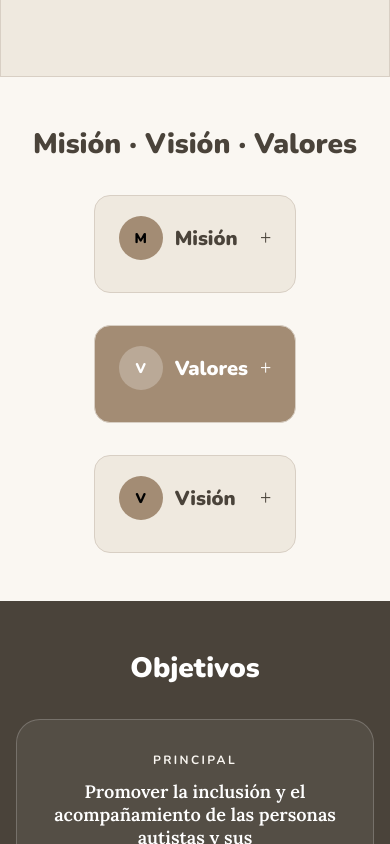
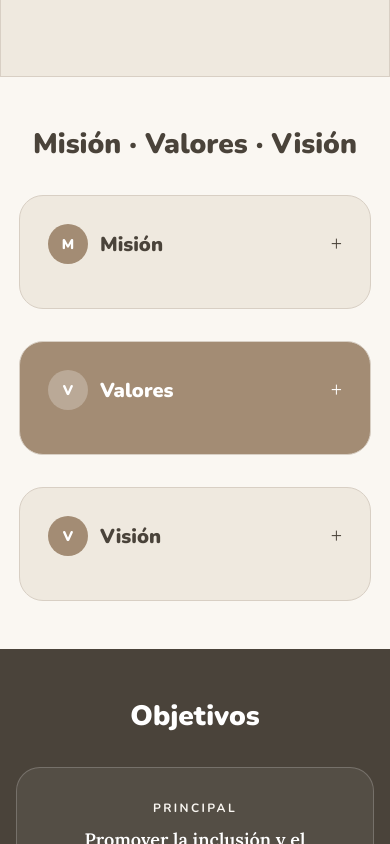
Before and after one commit to Matias2109A/Paginatea, a React (Vite) app in the folder PaginaTea/: page / in a window 390 px wide. Shown: the part 3700-4544 px from the top of the page. Built offline with nearby package versions, Linux system fonts and the light colour scheme.

Commit message:
arreglo botones y carpetas

```diff
--- a/PaginaTea/src/main.jsx
+++ b/PaginaTea/src/main.jsx
@@ -4,9 +4,9 @@ import { BrowserRouter, Routes, Route } from 'react-router-dom'
 import './index.css'
 import Nav from './components/Nav'
 import PaginaPrincipal from './PaginaPrincipal'
-import Blog from './pages/Blog'
-import Eventos from './pages/Eventos'
-import Contactos from './pages/Contactos'
+import Blog from './pages/Blog/Blog'
+import Eventos from './pages/Eventos/Eventos'
+import Contactos from './pages/Contacto/Contactos'
 import Fotter from './components/Footer'
 
 createRoot(document.getElementById('root')).render(
--- a/PaginaTea/src/pages/Contactos.jsx
+++ b/PaginaTea/src/pages/Contacto/Contactos.jsx
@@ -91,7 +91,7 @@ export default function Contactos() {
                 <div className='contactos-cta'>
                     <h2 className='nunito-font contactos-cta-title'>¿Querés sumarte?</h2>
                     <p className='lora-font contactos-cta-desc'>
-                        Si sos familia de una persona autista o querés colaborar con nuestra comunidad, escribinos. ¡Nos encantaría conocerte!
+                        Si sos familia de una persona con TEA o querés colaborar con nuestra comunidad, escribinos. ¡Nos encantaría conocerte!
                     </p>
                 </div>
             </section>
--- a/PaginaTea/src/pages/NES/Nes.css
+++ b/PaginaTea/src/pages/NES/Nes.css
@@ -28,7 +28,7 @@
     display: grid;
     grid-template-columns: repeat(auto-fit, minmax(17.5rem, 1fr));
     margin: 0 auto;
-    gap: 1rem;
+    gap: 2rem;
 }
 
 .card-nes {
--- a/PaginaTea/src/pages/Valores/Valores.css
+++ b/PaginaTea/src/pages/Valores/Valores.css
@@ -20,8 +20,8 @@
 
 .card-valores {
     border: 1px solid var(--bordes);
-    border-radius: 1rem;
-    padding: 2rem;
+    border-radius: 1.5rem;
+    padding: 1.75rem;
     background-color: var(--superf);
     width: 20rem;
 }
@@ -49,16 +49,17 @@
 }
 
 .card-letter {
-    padding: 1.5rem;
+    color: #fff;
     display: flex;
     align-items: center;
     justify-content: center;
-    font-size: 1rem;
-    margin-bottom: 1rem;
+    font-size: 0.875rem;
+    margin-bottom: 0;
     border-radius: calc(infinity * 1px);
-    width: 4rem;
-    height: 4rem;
-    background-color: var(--color-princ);
+    width: 2.5rem;
+    height: 2.5rem;
+    flex-shrink: 0;
+    background-color: rgb(163, 140, 116);
 }
 
 .mid-letter {
@@ -69,30 +70,14 @@
     .cards-conteiner {
         flex-direction: column;
         align-items: center;
+        width: 100%;
     }
 
     .card-valores {
         width: 100%;
         max-width: 22rem;
-        padding: 1.25rem 1.5rem;
         display: flex;
         flex-direction: column;
-    }
-
-    .card-letter {
-        width: 2.75rem;
-        height: 2.75rem;
-        padding: 0;
-        margin-bottom: 0;
-        font-size: 0.875rem;
-        flex-shrink: 0;
-    }
-
-    .card-valores-toggle {
-        display: flex;
-        align-items: center;
-        gap: 0.85rem;
-        margin-bottom: 0;
     }
 
     .title-valores {
@@ -114,14 +99,13 @@
 .card-valores-toggle {
   display: flex;
   align-items: center;
-  justify-content: space-between;
   gap: 0.75rem;
   width: 100%;
   background: none;
   border: none;
   cursor: pointer;
   padding: 0;
-  margin-bottom: 0.75rem;
+  margin-bottom: 1rem;
   text-align: left;
   font: inherit;
   color: inherit;
@@ -129,6 +113,7 @@
 
 .card-valores-toggle .title-card-valores {
   margin-bottom: 0;
+  flex: 1;
 }
 
 .card-valores-icono {
--- a/PaginaTea/src/pages/Valores/Valores.jsx
+++ b/PaginaTea/src/pages/Valores/Valores.jsx
@@ -31,7 +31,7 @@ export default function Valores() {
 
     return (
         <section className='valores-conteiner'>
-            <h2 className='nunito-font title-valores'>Misión · Visión · Valores</h2>
+            <h2 className='nunito-font title-valores'>Misión · Valores · Visión</h2>
             <div className='cards-conteiner'>
                 {valoresData.map((v, i) => (
                     <div key={i} className={`card-valores ${v.destacada ? 'card-mid-valores' : ''}`}>
@@ -42,7 +42,7 @@ export default function Valores() {
                         >
                             <span className={`nunito-font card-letter ${v.destacada ? 'mid-letter' : ''}`}>{v.letra}</span>
                             <h3 className={`nunito-font title-card-valores ${v.destacada ? 'mid-card' : ''}`}>{v.titulo}</h3>
-                            <span className={`card-valores-icono ${v.destacada ? 'mid-card' : ''}`} style={{marginLeft: 'auto'}}>
+                            <span className={`card-valores-icono ${v.destacada ? 'mid-card' : ''}`}>
                                 {abierta === i ? '−' : '+'}
                             </span>
                         </button>
```
Also changed, not shown: PaginaTea/src/pages/Blog/Blog.css (renamed from PaginaTea/src/pages/Blog.css), PaginaTea/src/pages/Blog/Blog.jsx (renamed from PaginaTea/src/pages/Blog.jsx), PaginaTea/src/pages/Contacto/Contactos.css (renamed from PaginaTea/src/pages/Contactos.css), PaginaTea/src/pages/Eventos/Eventos.css (renamed from PaginaTea/src/pages/Eventos.css), PaginaTea/src/pages/Eventos/Eventos.jsx (renamed from PaginaTea/src/pages/Eventos.jsx).
